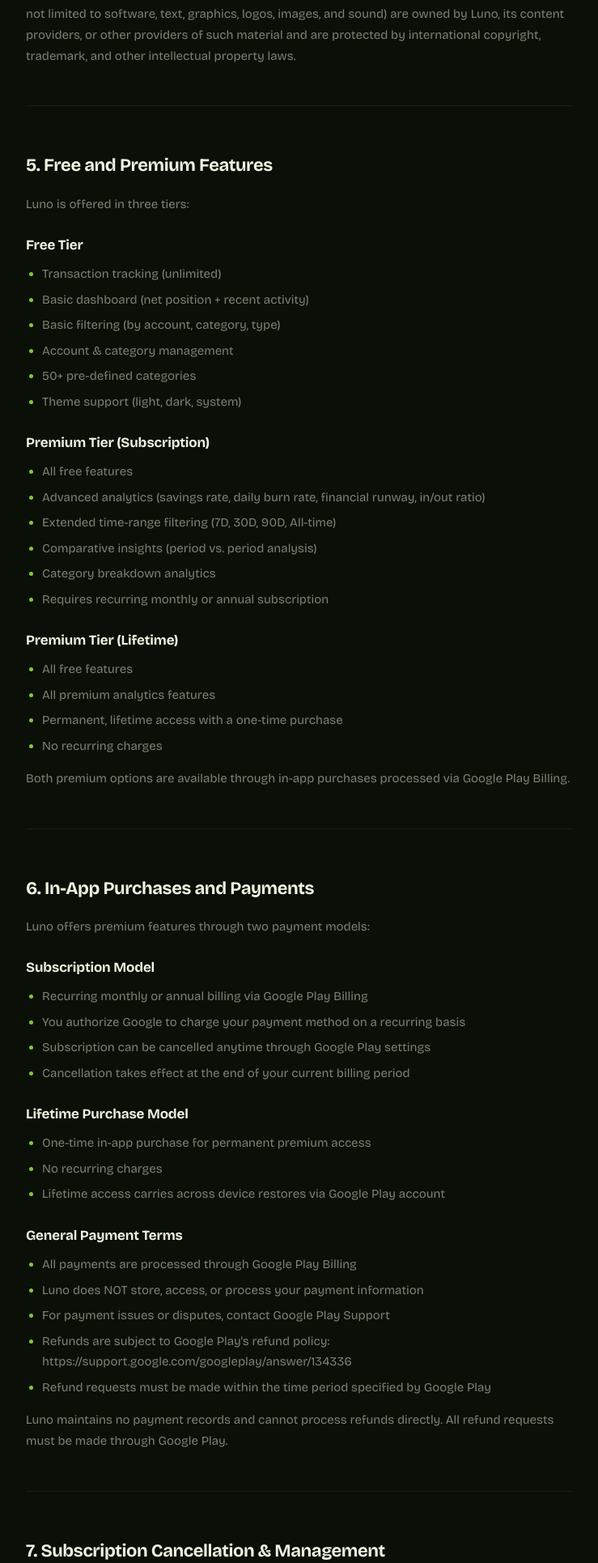
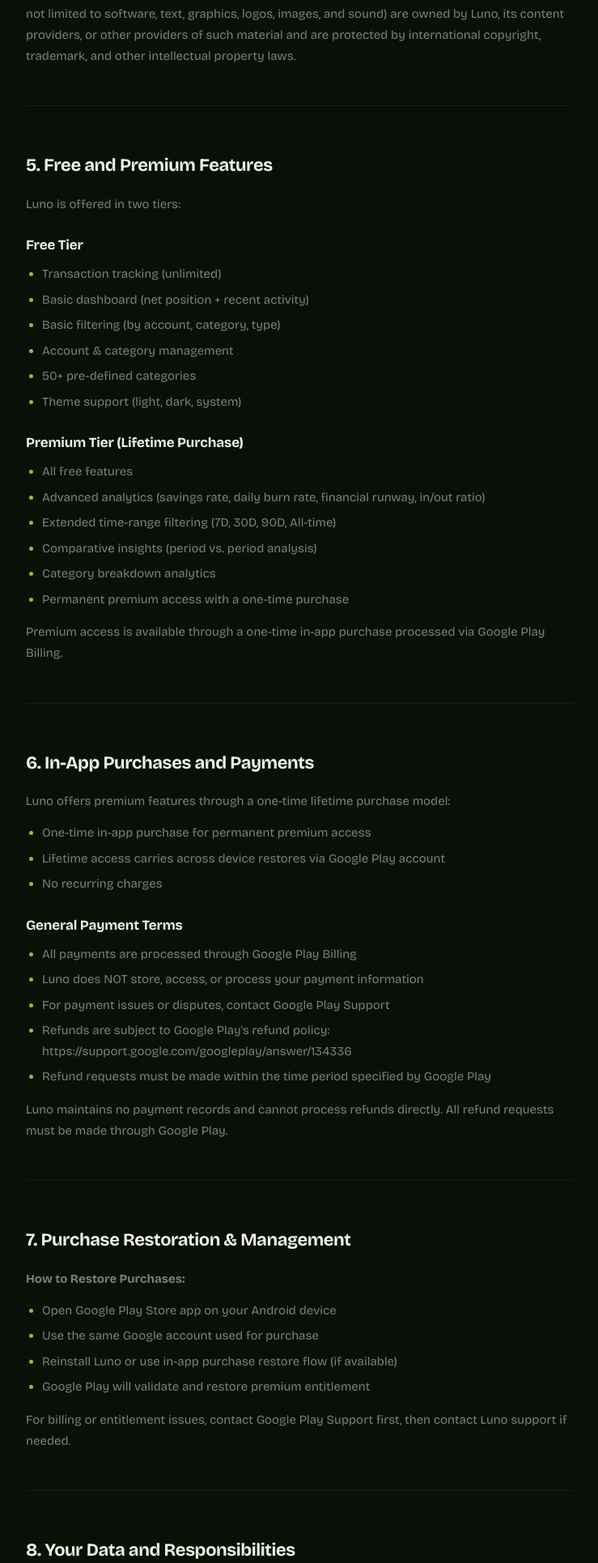
Before and after one commit to nafishahmeddev/luno-website, a PHP site: page /terms in a window 1280 px wide. Shown: the part 1976-3906 px from the top of the page at 81% size, without its empty margins (270-1009 px from the left). Run offline with PHP 8.4, Linux system fonts and the light colour scheme.

Commit message:
Update feature descriptions in index.php and revise premium access terms in privacy.php and terms.php for clarity and consistency.

```diff
--- a/index.php
+++ b/index.php
@@ -61,7 +61,7 @@
 <div class="section">
   <div class="section-label">Features</div>
   <h2 class="section-title">Powerful features,<br>built for clarity.</h2>
-  <p class="section-sub">Free tier gives you everything you need for transaction tracking. Premium unlocks advanced analytics—choose subscription or lifetime purchase.</p>
+  <p class="section-sub">Free tier gives you everything you need for transaction tracking. Premium unlocks advanced analytics with a one-time lifetime purchase.</p>
 
   <div class="features-grid">
     <div class="feat-card">
@@ -162,7 +162,7 @@
   <div class="cta-glow"></div>
   <div class="section-label">Get Started</div>
   <h2 class="section-title">Download today.<br>No account needed.</h2>
-  <p>Start tracking for free. Upgrade to premium anytime with a subscription or lifetime purchase.</p>
+  <p>Start tracking for free. Upgrade to premium anytime with a one-time lifetime purchase.</p>
   <a href="https://play.google.com/store/apps/details?id=me.nafish.luno" class="playstore-btn">
     <i class="ph ph-google-play-logo playstore-icon" aria-hidden="true"></i>
     Get it on Google Play
--- a/privacy.php
+++ b/privacy.php
@@ -72,8 +72,7 @@
     <p>Luno offers both free and premium features. Premium features include advanced analytics (daily burn rate, savings rate, financial runway, in/out ratio) and extended time-range filtering.</p>
     <p><strong>Pricing Options:</strong></p>
     <ul>
-      <li>Subscription plan: Recurring monthly or annual payment for continuous premium access</li>
-      <li>Lifetime purchase: One-time payment for permanent, lifetime premium access</li>
+      <li>Lifetime purchase: One-time payment for permanent premium access</li>
       <li>Free tier: Core features available at no cost</li>
     </ul>
     <p><strong>Payment Processing:</strong></p>
@@ -85,7 +84,7 @@
     </ul>
     <p><strong>Purchase Data:</strong></p>
     <ul>
-      <li>We track whether you have an active premium subscription or lifetime access locally on your device</li>
+      <li>We track whether you have premium lifetime access locally on your device</li>
       <li>This information is stored only on your device</li>
       <li>Luno receives no information about your payment method or billing details</li>
       <li>Your purchase status is tied to your Google Play account, not to Luno's servers</li>
--- a/terms.php
+++ b/terms.php
@@ -73,7 +73,7 @@
 
   <div class="doc-section">
     <h2>5. Free and Premium Features</h2>
-    <p>Luno is offered in three tiers:</p>
+    <p>Luno is offered in two tiers:</p>
     <h3>Free Tier</h3>
     <ul>
       <li>Transaction tracking (unlimited)</li>
@@ -83,42 +83,27 @@
       <li>50+ pre-defined categories</li>
       <li>Theme support (light, dark, system)</li>
     </ul>
-    <h3>Premium Tier (Subscription)</h3>
+    <h3>Premium Tier (Lifetime Purchase)</h3>
     <ul>
       <li>All free features</li>
       <li>Advanced analytics (savings rate, daily burn rate, financial runway, in/out ratio)</li>
       <li>Extended time-range filtering (7D, 30D, 90D, All-time)</li>
       <li>Comparative insights (period vs. period analysis)</li>
       <li>Category breakdown analytics</li>
-      <li>Requires recurring monthly or annual subscription</li>
+      <li>Permanent premium access with a one-time purchase</li>
     </ul>
-    <h3>Premium Tier (Lifetime)</h3>
-    <ul>
-      <li>All free features</li>
-      <li>All premium analytics features</li>
-      <li>Permanent, lifetime access with a one-time purchase</li>
-      <li>No recurring charges</li>
-    </ul>
-    <p>Both premium options are available through in-app purchases processed via Google Play Billing.</p>
+    <p>Premium access is available through a one-time in-app purchase processed via Google Play Billing.</p>
   </div>
 
   <hr class="divider"/>
 
   <div class="doc-section">
     <h2>6. In-App Purchases and Payments</h2>
-    <p>Luno offers premium features through two payment models:</p>
-    <h3>Subscription Model</h3>
-    <ul>
-      <li>Recurring monthly or annual billing via Google Play Billing</li>
-      <li>You authorize Google to charge your payment method on a recurring basis</li>
-      <li>Subscription can be cancelled anytime through Google Play settings</li>
-      <li>Cancellation takes effect at the end of your current billing period</li>
-    </ul>
-    <h3>Lifetime Purchase Model</h3>
+    <p>Luno offers premium features through a one-time lifetime purchase model:</p>
     <ul>
       <li>One-time in-app purchase for permanent premium access</li>
+      <li>Lifetime access carries across device restores via Google Play account</li>
       <li>No recurring charges</li>
-      <li>Lifetime access carries across device restores via Google Play account</li>
     </ul>
     <h3>General Payment Terms</h3>
     <ul>
@@ -134,17 +119,15 @@
   <hr class="divider"/>
 
   <div class="doc-section">
-    <h2>7. Subscription Cancellation & Management</h2>
-    <p><strong>How to Cancel:</strong></p>
+    <h2>7. Purchase Restoration & Management</h2>
+    <p><strong>How to Restore Purchases:</strong></p>
     <ul>
       <li>Open Google Play Store app on your Android device</li>
-      <li>Go to "Manage my subscriptions"</li>
-      <li>Select Luno Premium</li>
-      <li>Tap "Cancel subscription"</li>
-      <li>Follow the prompts to confirm cancellation</li>
+      <li>Use the same Google account used for purchase</li>
+      <li>Reinstall Luno or use in-app purchase restore flow (if available)</li>
+      <li>Google Play will validate and restore premium entitlement</li>
     </ul>
-    <p><strong>Cancellation Effect:</strong> Cancellation takes effect at the end of your current billing period. Premium features will remain available until that date.</p>
-    <p><strong>Reactivation:</strong> You can reactivate your subscription anytime through Google Play.</p>
+    <p>For billing or entitlement issues, contact Google Play Support first, then contact Luno support if needed.</p>
   </div>
 
   <hr class="divider"/>
@@ -234,7 +217,7 @@
     <p>We reserve the right to terminate your access to Luno if you violate these Terms or engage in prohibited conduct. Upon termination:</p>
     <ul>
       <li>Your right to use the App immediately ceases</li>
-      <li>Any unused portions of a paid subscription are non-refundable (process refunds through Google Play)</li>
+      <li>Paid purchases remain subject to Google Play refund and entitlement policies</li>
       <li>You must delete the App from your device</li>
     </ul>
   </div>
```
